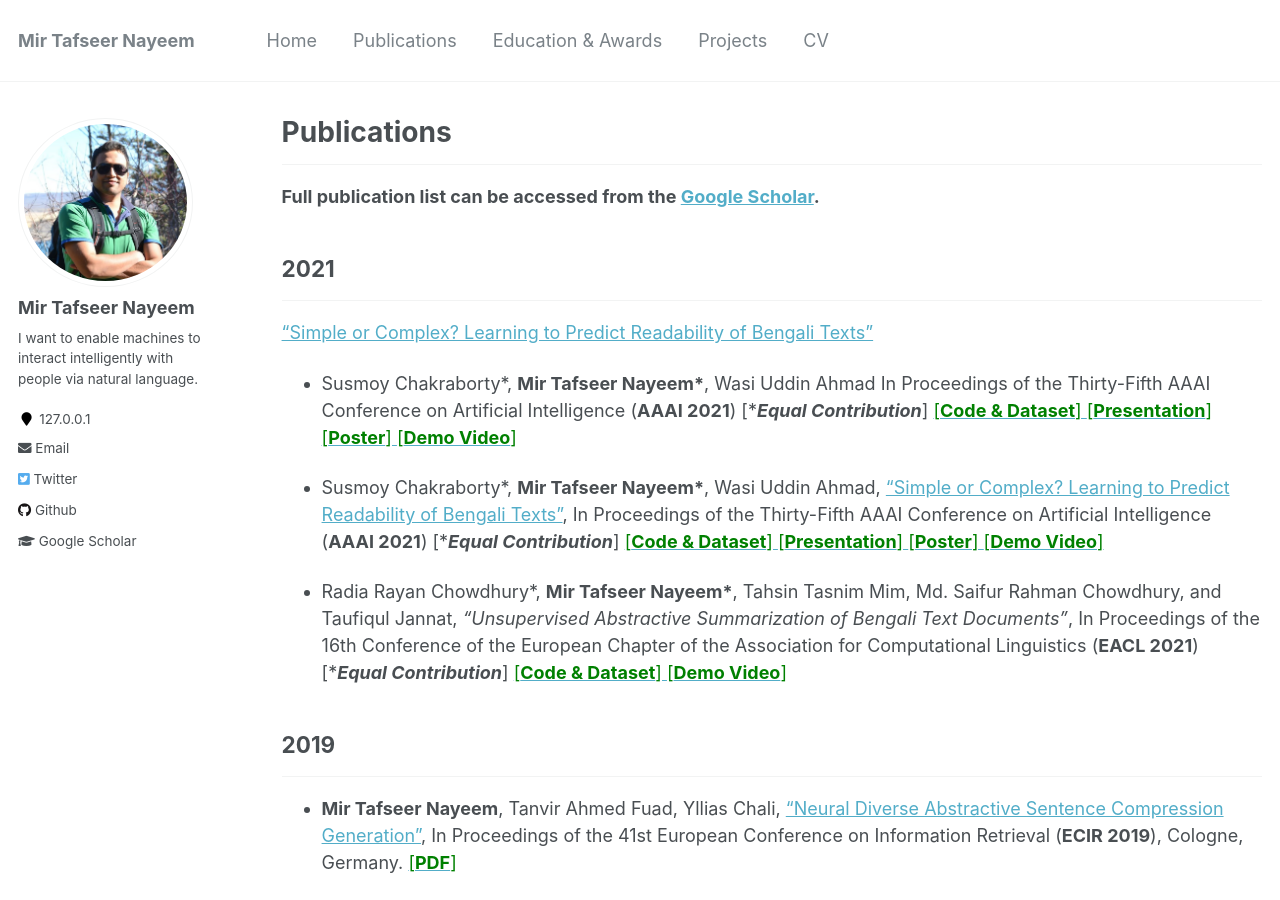
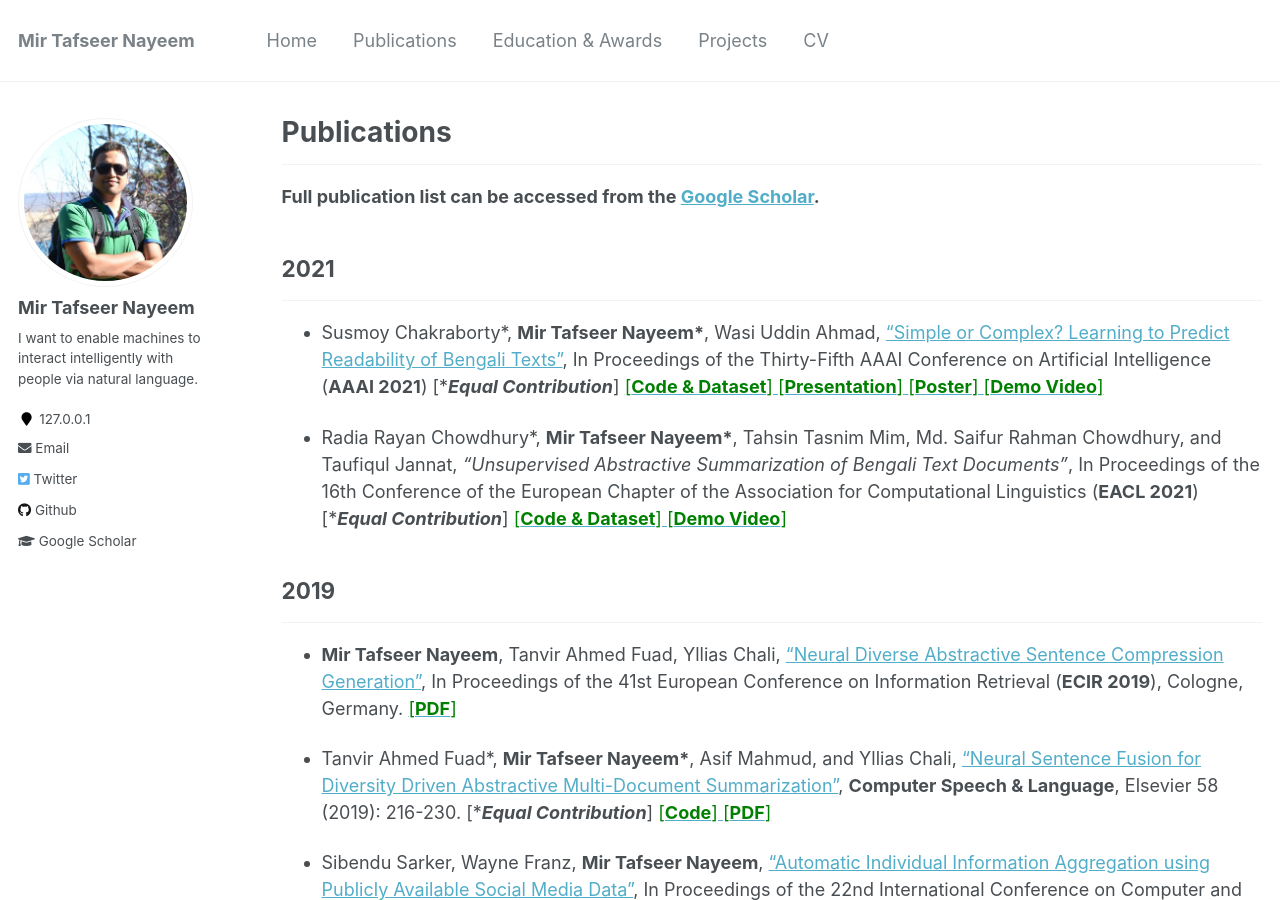
Before and after one commit to sujan-sarker/sujan-sarker.github.io, a Jekyll site: the page built from _pages/publications.md, in a window 1280 px wide and 900 px high. Built offline with Jekyll 4.4.1, drawn with Linux system fonts in a browser that asks for light colours.

Commit message:
Update publications.md

```diff
--- a/_pages/publications.md
+++ b/_pages/publications.md
@@ -11,15 +11,9 @@ author_profile: true
 
 ## 2021
 -----------
-
- ["Simple or Complex? Learning to Predict Readability of Bengali Texts"](https://arxiv.org/abs/2012.07701)
- * Susmoy Chakraborty\*, **Mir Tafseer Nayeem\***, Wasi Uddin Ahmad
-In Proceedings of the Thirty-Fifth AAAI Conference on Artificial Intelligence (**AAAI 2021**) [\****Equal Contribution***]
-[<span style ="color:Green"> [**Code & Dataset**] </span>](https://github.com/tafseer-nayeem/BengaliReadability) [<span style ="color:Green"> [**Presentation**] </span>](https://tafseer-nayeem.github.io/files/AAAI2021/aaai2021_full.pdf) [<span style ="color:Green"> [**Poster**] </span>](https://tafseer-nayeem.github.io/files/AAAI2021/aaai2021_poster.pdf) [<span style ="color:Green"> [**Demo Video**] </span>](https://youtu.be/U05Pf9Y4tCQ)
-
 * Susmoy Chakraborty\*, **Mir Tafseer Nayeem\***, Wasi Uddin Ahmad, ["Simple or Complex? Learning to Predict Readability of Bengali Texts"](https://arxiv.org/abs/2012.07701), In Proceedings of the Thirty-Fifth AAAI Conference on Artificial Intelligence (**AAAI 2021**) [\****Equal Contribution***] [<span style ="color:Green"> [**Code & Dataset**] </span>](https://github.com/tafseer-nayeem/BengaliReadability) [<span style ="color:Green"> [**Presentation**] </span>](https://tafseer-nayeem.github.io/files/AAAI2021/aaai2021_full.pdf) [<span style ="color:Green"> [**Poster**] </span>](https://tafseer-nayeem.github.io/files/AAAI2021/aaai2021_poster.pdf) [<span style ="color:Green"> [**Demo Video**] </span>](https://youtu.be/U05Pf9Y4tCQ)
 
-* Radia Rayan Chowdhury\*, **Mir Tafseer Nayeem\***, Tahsin Tasnim Mim, Md. Saifur Rahman Chowdhury, and Taufiqul Jannat, *"Unsupervised Abstractive Summarization of Bengali Text Documents"*, In Proceedings of the 16th Conference of the European Chapter of the Association for Computational Linguistics (**EACL 2021**) [\****Equal Contribution***] [<span style ="color:Green"> [**Code & Dataset**] </span>](https://github.com/tafseer-nayeem/BengaliSummarization) [<span style ="color:Green"> [**Demo Video**] </span>](https://youtu.be/LrnskktiXcg)
+* Radia Rayan Chowdhury\*, **Mir Tafseer Nayeem\***, Tahsin Tasnim Mim, Md. Saifur Rahman Chowdhury, and Taufiqul Jannat, *"Unsupervised Abstractive Summarization of Bengali Text Documents"*, In Proceedings of the 16th Conference of the European Chapter of the Association for Computational Linguistics (**EACL 2021**) [\****Equal Contribution***] [<span style ="color:Green"> [**Code & Dataset**] </span>](https://github.com/tafseer-nayeem/BengaliSummarization) [<span style ="color:Green"> [**Demo Video**]</span>](https://youtu.be/LrnskktiXcg)
 
 
 ## 2019
```
